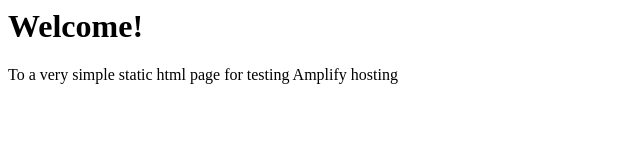
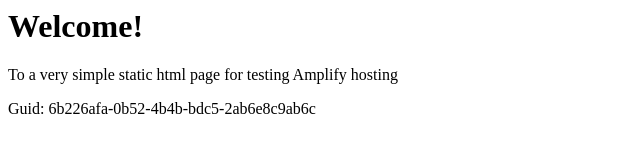
Before and after one commit to aws-aemilia-fra/Github-PR-Commit-Integration-Test-DoNotTouch-v1-preprod-eu-central-1, a website: page src/index.html in a window 1280 px wide. Shown: the whole page, without its empty margins (0-640 px from the left). Drawn offline with Linux system fonts and the light colour scheme.

Commit message:
commit from integ tests

```diff
--- a/src/index.html
+++ b/src/index.html
@@ -1,3 +1,5 @@
+
+
 <html lang="en">
 
 <head>
@@ -10,6 +12,6 @@
 <body>
     <h1>Welcome!</h1>
     <p>To a very simple static html page for testing Amplify hosting</p>
-</body>
+    <p>Guid: 6b226afa-0b52-4b4b-bdc5-2ab6e8c9ab6c</p></body>
 
 </html>
```
